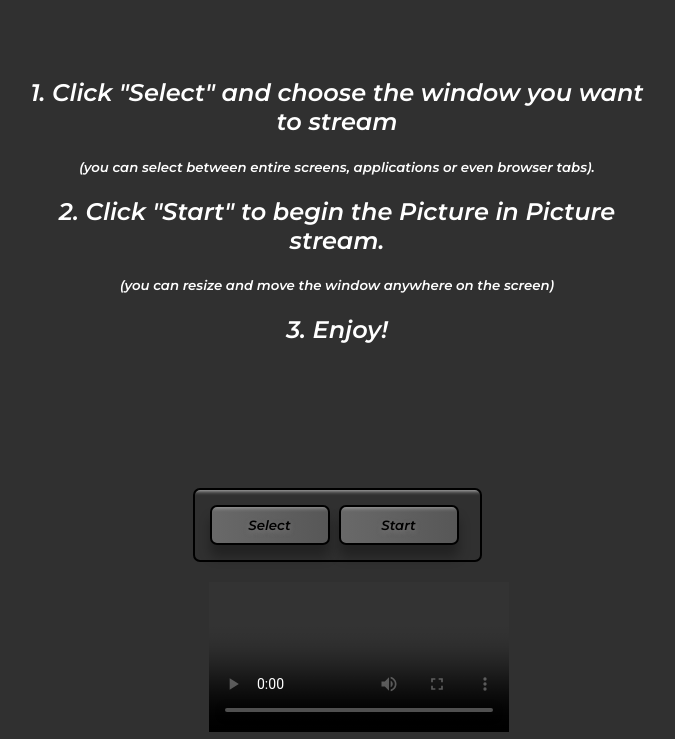
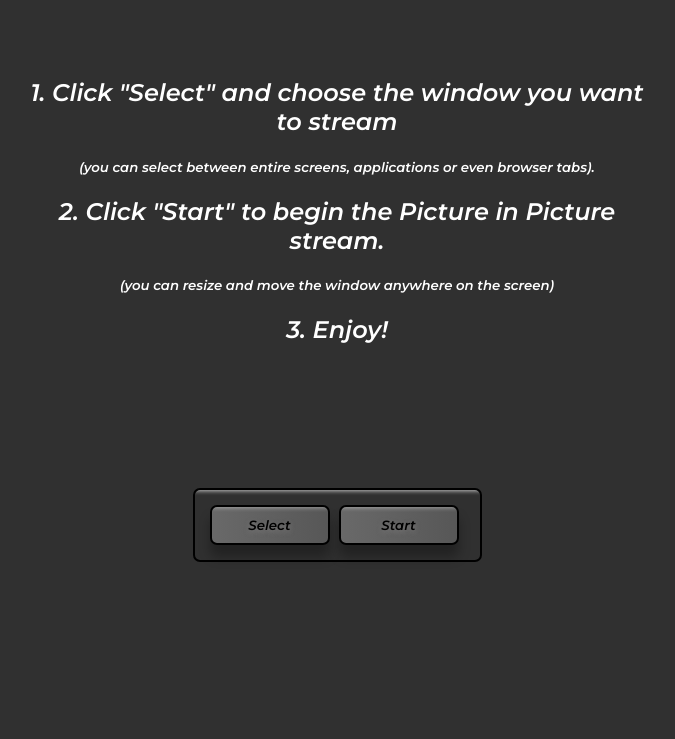
Before and after one commit to valentinbiz/PinPi, a plain HTML site: page index.html in a window 1280 px wide. Shown: the part 82-821 px from the top of the page, without its empty margins (303-978 px from the left). Drawn offline with Linux system fonts and the light colour scheme.

Commit message:
Update index.html

```diff
--- a/index.html
+++ b/index.html
@@ -29,7 +29,7 @@
         </div>
         <div class = "video">
          <!-- Video-->
-        <video id="video" controls height="150" width="300"></video>
+        <video id="video" controls height="150" width="300" hidden></video>
         </div>
         <!-- Script -->
         <script src="script.js"> </script>
```
